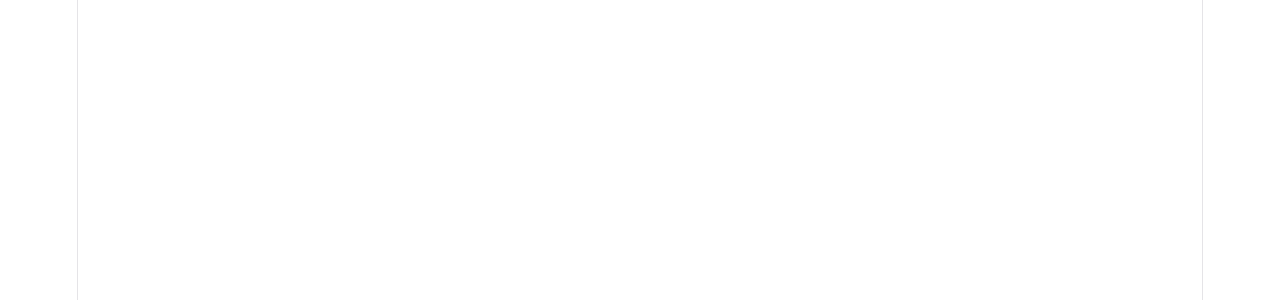
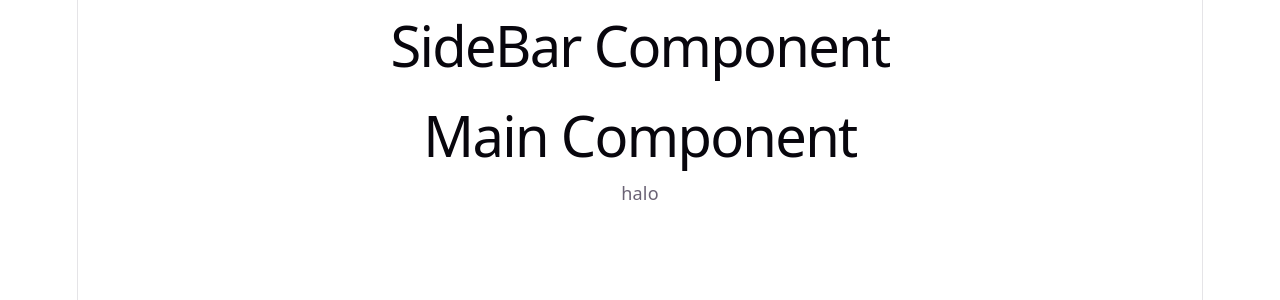
Before and after one commit to heonaliu/space-app, a React (Vite) app: page / in a window 1280 px wide. Shown: the top 300 px of the page. Built offline with nearby package versions, Linux system fonts and the light colour scheme.

Commit message:
render components on the page

```diff
--- a/src/App.jsx
+++ b/src/App.jsx
@@ -1,10 +1,15 @@
 import "./App.css";
+import Main from "./components/Main";
+import Footer from "./components/Footer";
+import SideBar from "./components/Sidebar";
 
 function App() {
 
   return (
   <>
-
+    <SideBar />
+    <Main />
+    <Footer />
   </>
   );
 }
```
